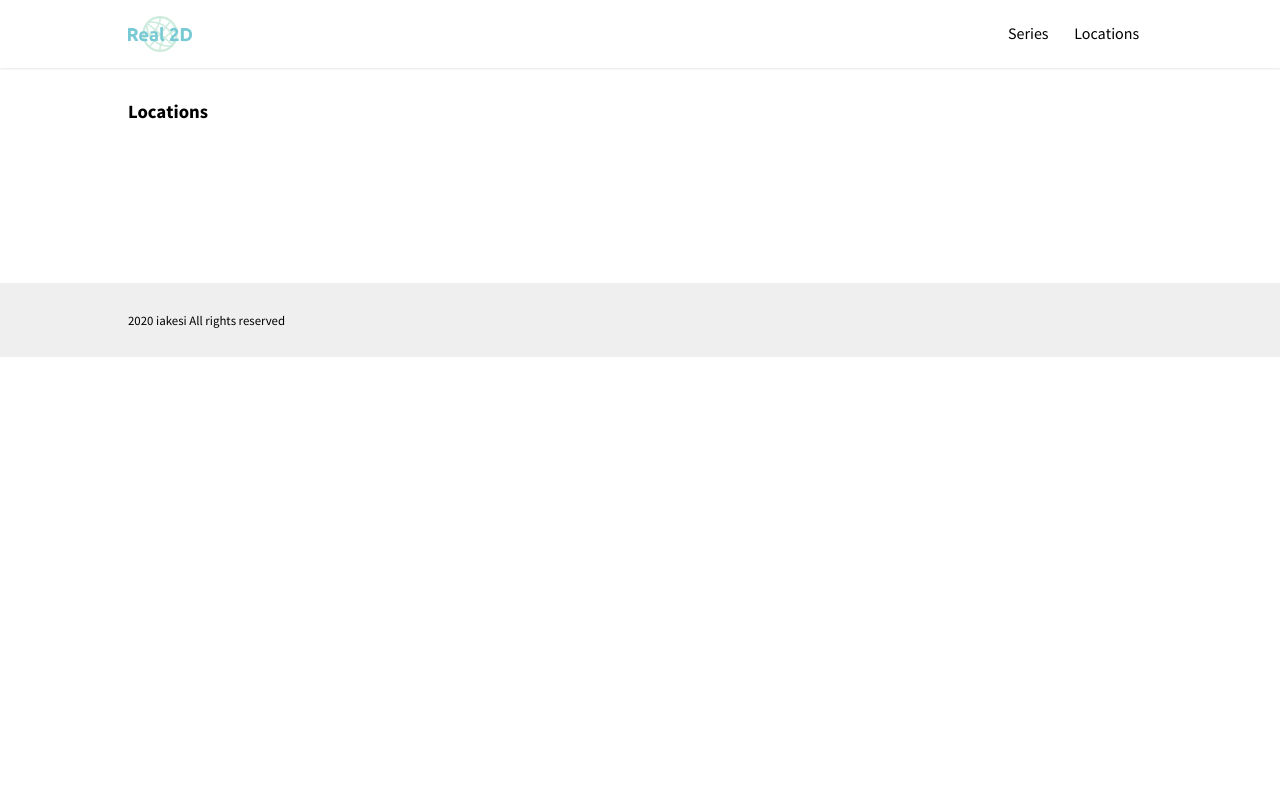
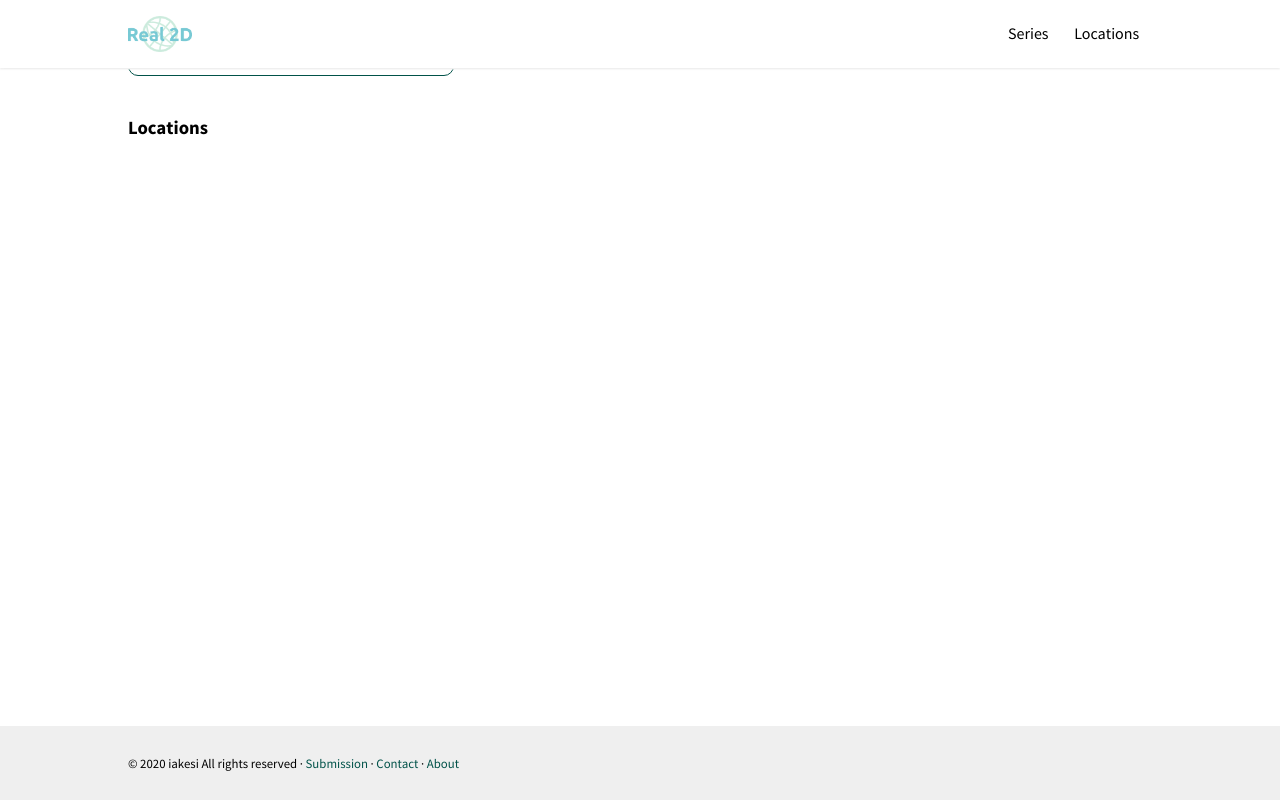
Before and after one commit to zend10/iakesi, a Django app: template web/templates/series/detail.html in a window 1280 px wide. Run offline with Django 3.2, Linux system fonts and the light colour scheme; the template is opened without the code that fills it, so the values that code supplies are empty.

Commit message:
Handle footer

```diff
--- a/web/static/css/style-series.css
+++ b/web/static/css/style-series.css
@@ -16,12 +16,13 @@ section {
 }
 
 .cover-image {
-    width: 100%;
+    width: 50%;
     border-radius: 1vw;
     border: 1px solid var(--color-forest);
 }
 
 .info-description {
+    width: 100%;
     padding-left: 2vw;
     padding-right: 2vw;
 }
@@ -127,6 +128,10 @@ h4 a:hover {
         flex-direction: column;
     }
 
+    .cover-image {
+        width: 100%;
+    }
+
     .info-description {
         width: auto;
         padding-left: 0;
@@ -139,16 +144,6 @@ h4 a:hover {
         margin-top: 1vh;
         justify-self: start;
         max-width: 45%;
-    }
-}
-
-@media only screen and (min-width: 768px) and (max-width: 1023px) {
-    .cover-image {
-        width: 50%;
-    }
-
-    .info-description {
-        width: 100%;
     }
 }
 
--- a/web/static/css/style.css
+++ b/web/static/css/style.css
@@ -14,6 +14,7 @@ html {
     --color-marine: #57BC90;
     --color-forest: #015249;
     --color-sleek-grey: #EFEFEF;
+    height: 100%;
 }
 
 body {
@@ -21,6 +22,9 @@ body {
     margin: 0;
     padding: 0;
     overflow-x: hidden;
+    height: 100%;
+    display: flex;
+    flex-direction: column;
 }
 
 section {
@@ -29,6 +33,7 @@ section {
 
 main {
     margin: 2vh 10vw;
+    flex: 1 0 auto;
 }
 
 /* Header */
@@ -122,6 +127,11 @@ footer {
     padding: 2vh 10vw;
     color: black;
     font-size: 0.8rem;
+}
+
+footer a {
+    text-decoration: none;
+    color: var(--color-forest);
 }
 
 /* Map */
--- a/web/templates/base/base.html
+++ b/web/templates/base/base.html
@@ -25,7 +25,7 @@
     </main>
 
     <footer>
-        <p>2020 iakesi All rights reserved</p>
+        <p>© 2020 iakesi All rights reserved · <a href="{% url 'submission' %}">Submission</a> · <a href="{% url 'contact' %}">Contact</a> · <a href="{% url 'about' %}">About</a></p>
     </footer>
 
     <script src="{% static 'js/script.js' %}"></script>
--- a/web/urls.py
+++ b/web/urls.py
@@ -1,11 +1,15 @@
 from django.urls import include, path
 
+from web.views.base import views as base
 from web.views.index import views as index
 from web.views.series import views as series
 from web.views.location import views as location
 
 urlpatterns = [
     path('', index.index, name='index'),
+    path('submission', base.submission, name='submission'),
+    path('contact', base.contact, name='contact'),
+    path('about', base.about, name='about'),
     path('series/<int:series_id>', series.detail, name='series'),
     path('series', series.lists, name='series-list'),
     path('location/<int:location_id>', location.detail, name='location'),
--- a/web/views/index/views.py
+++ b/web/views/index/views.py
@@ -1,11 +1,9 @@
 from django.shortcuts import render
 from api.modules.series.handlers import get_popular_series
 from api.modules.location.handlers import get_popular_locations
-
-index_path = 'index/'
 
 
 def index(request):
     popular_series = get_popular_series()['data']
     popular_locations = get_popular_locations()['data']
-    return render(request, f'{index_path}index.html', { 'popular_series': popular_series, 'popular_locations': popular_locations })
+    return render(request, 'index/index.html', { 'popular_series': popular_series, 'popular_locations': popular_locations })
```
Also changed, not shown: web/templates/base/about.html (added, +11 -0 lines), web/templates/base/contact.html (added, +11 -0 lines), web/templates/base/submission.html (added, +11 -0 lines), web/views/base/views.py (added, +11 -0 lines), web/views/base/__init__.py (added).
